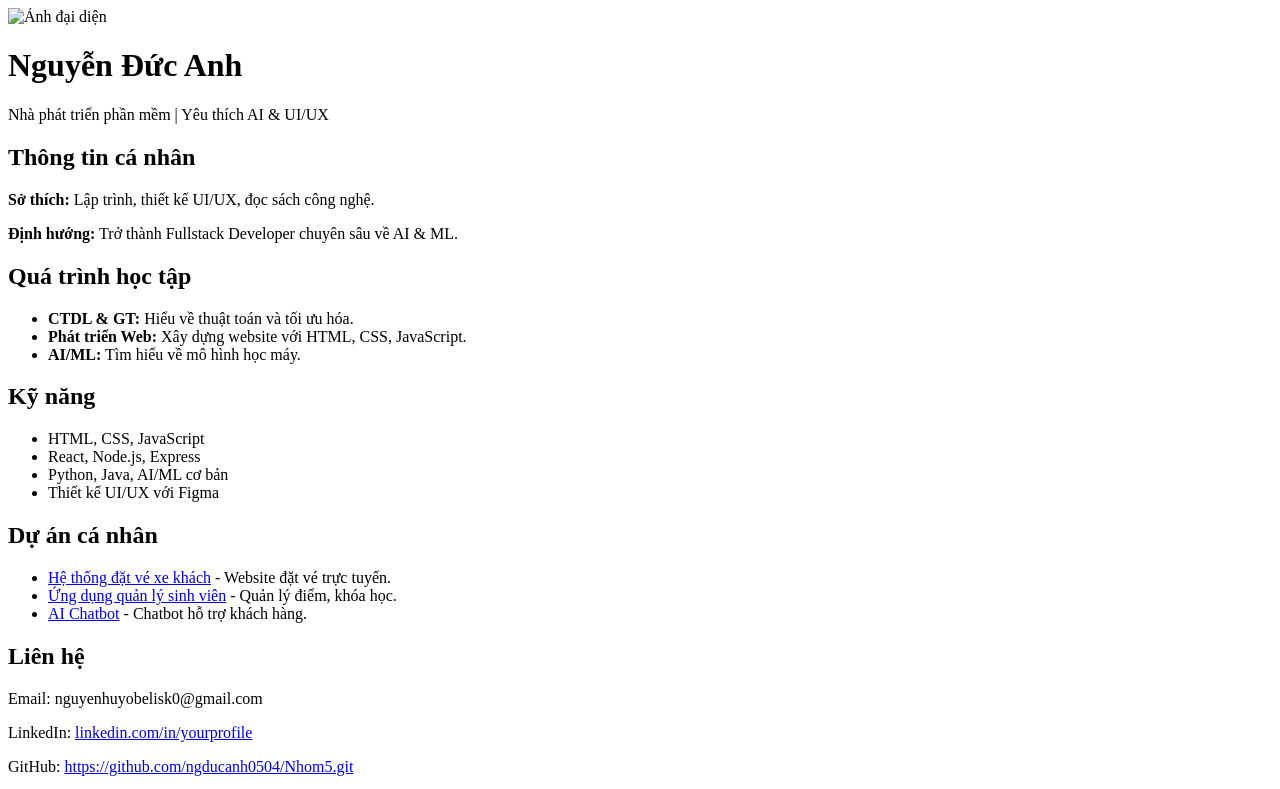
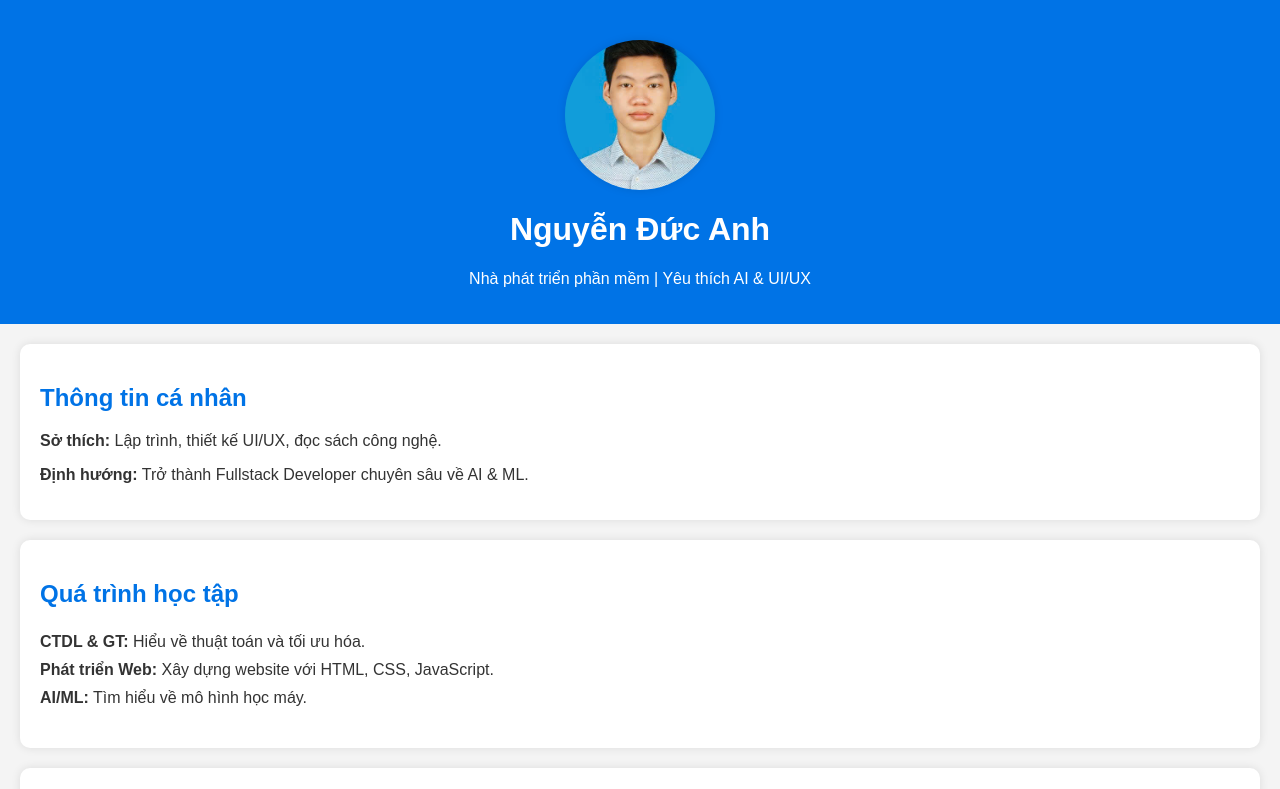
Before and after one commit to DDoChien/Nhom5, a plain HTML site: page students/ducanh.html in a window 1280 px wide. Shown: the top 789 px of the page. Drawn offline with Linux system fonts and the light colour scheme; the site is published under a folder, as on GitHub Pages, so addresses that start at the root find nothing.

Commit message:
update_v2v2

```diff
--- a/students/ducanh.html
+++ b/students/ducanh.html
@@ -4,11 +4,11 @@
     <meta charset="UTF-8">
     <meta name="viewport" content="width=device-width, initial-scale=1.0">
     <title>Trang cá nhân - Nguyễn Đức Anh</title>
-    <link rel="stylesheet" href="/Nhom5/assets/css/ducanh.css">
+    <link rel="stylesheet" href="../assets/css/ducanh.css">
 </head>
 <body>
     <header>
-        <img src="/Nhom5/assets/images/ducanh.jpg" alt="Ảnh đại diện" class="avatar">
+        <img src="../assets/images/ducanh.jpg" alt="Ảnh đại diện" class="avatar">
         <h1>Nguyễn Đức Anh</h1>
         <p>Nhà phát triển phần mềm | Yêu thích AI & UI/UX</p>
     </header>
```
Also changed, not shown: student/nguyennhathuy.html (+2 -2 lines).
